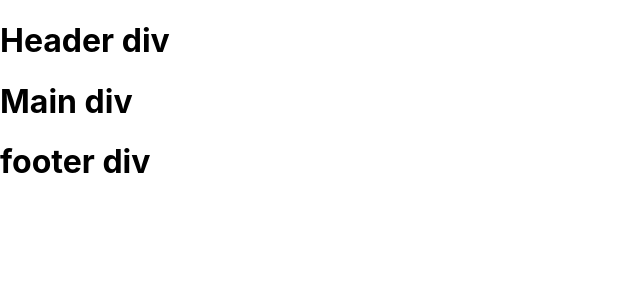
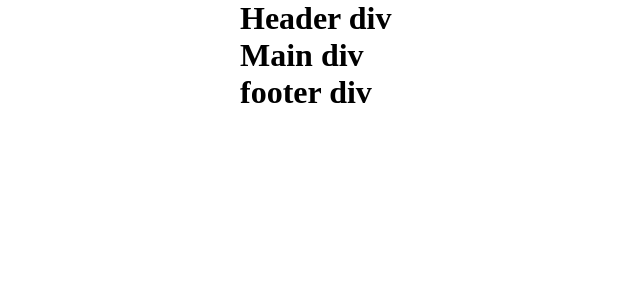
Before and after one commit to giandefaria/url-shortening-api-master, a React (Create React App) app: page / in a window 1280 px wide. Shown: the top 300 px of the page, without its empty margins (0-640 px from the left). Built offline with nearby package versions, Linux system fonts and the light colour scheme.

Commit message:
Criei as divisórias no App, e adicionei uma lista de tarefas preliminares

```diff
--- a/src/index.css
+++ b/src/index.css
@@ -1,13 +1,9 @@
-body {
+*{
   margin: 0;
-  font-family: -apple-system, BlinkMacSystemFont, 'Segoe UI', 'Roboto', 'Oxygen',
-    'Ubuntu', 'Cantarell', 'Fira Sans', 'Droid Sans', 'Helvetica Neue',
-    sans-serif;
-  -webkit-font-smoothing: antialiased;
-  -moz-osx-font-smoothing: grayscale;
+  padding: 0;
 }
 
-code {
-  font-family: source-code-pro, Menlo, Monaco, Consolas, 'Courier New',
-    monospace;
+html {
+  max-width: 800px;
+  margin: 0 auto;
 }
```
Also changed, not shown: 2 other files (tests, documents, lock files or other folders).
